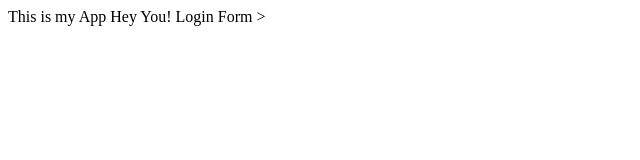
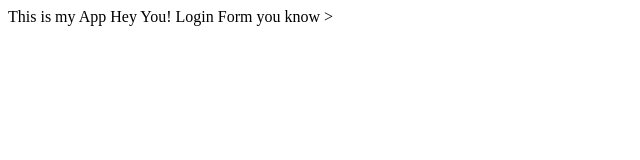
Before and after one commit to gouaterloic/sample_app_git_tutorial, a plain HTML site: page index.html in a window 1280 px wide. Shown: the full height of the page, 0-640 px from the left. Drawn offline with Linux system fonts and the light colour scheme.

Commit message:
login form

```diff
--- a/index.html
+++ b/index.html
@@ -6,6 +6,6 @@
 <body>
 	This is my App
 	Hey You!
-	Login Form
+	Login Form you know
 </body>
 </html>>
```
